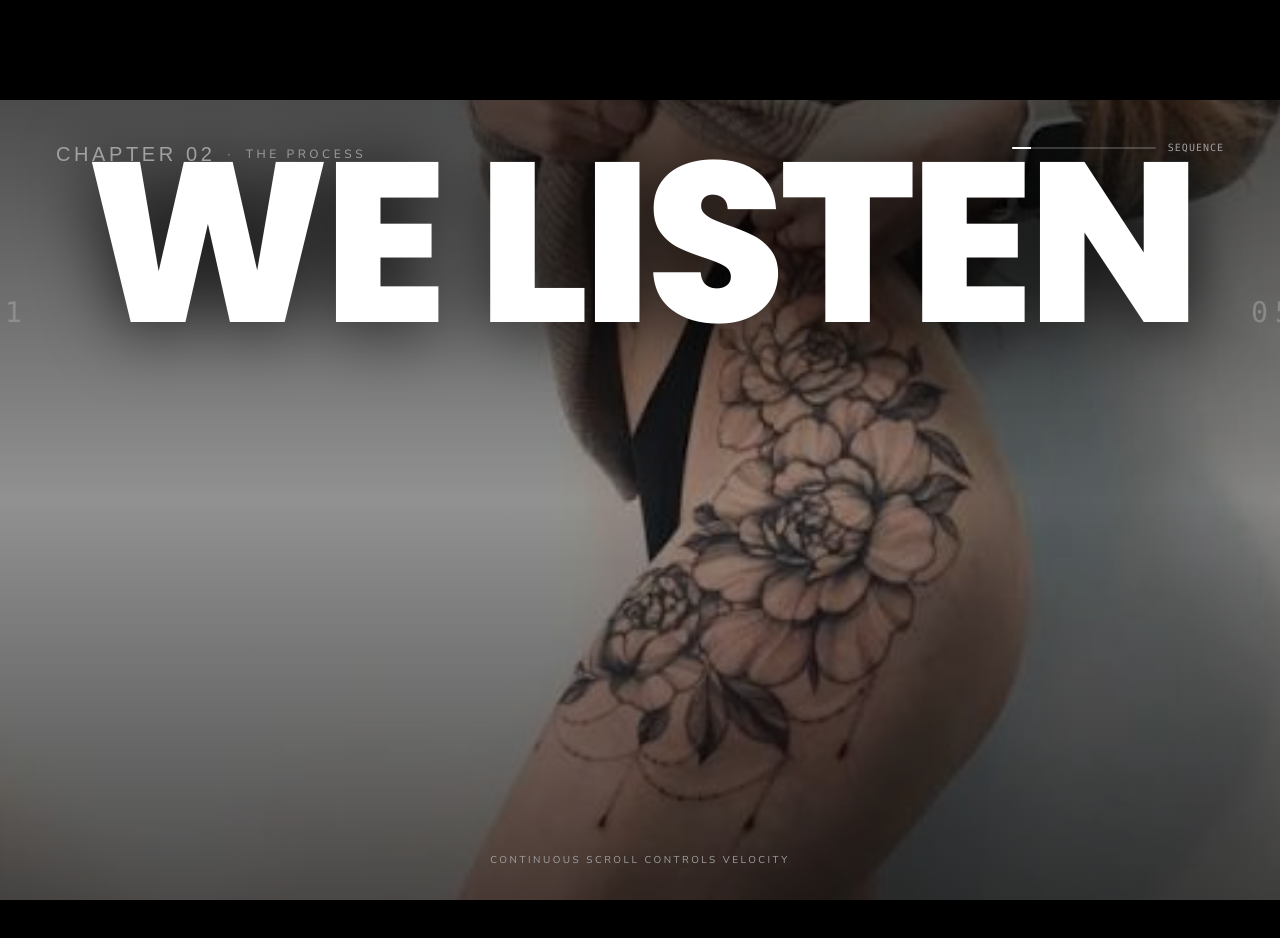
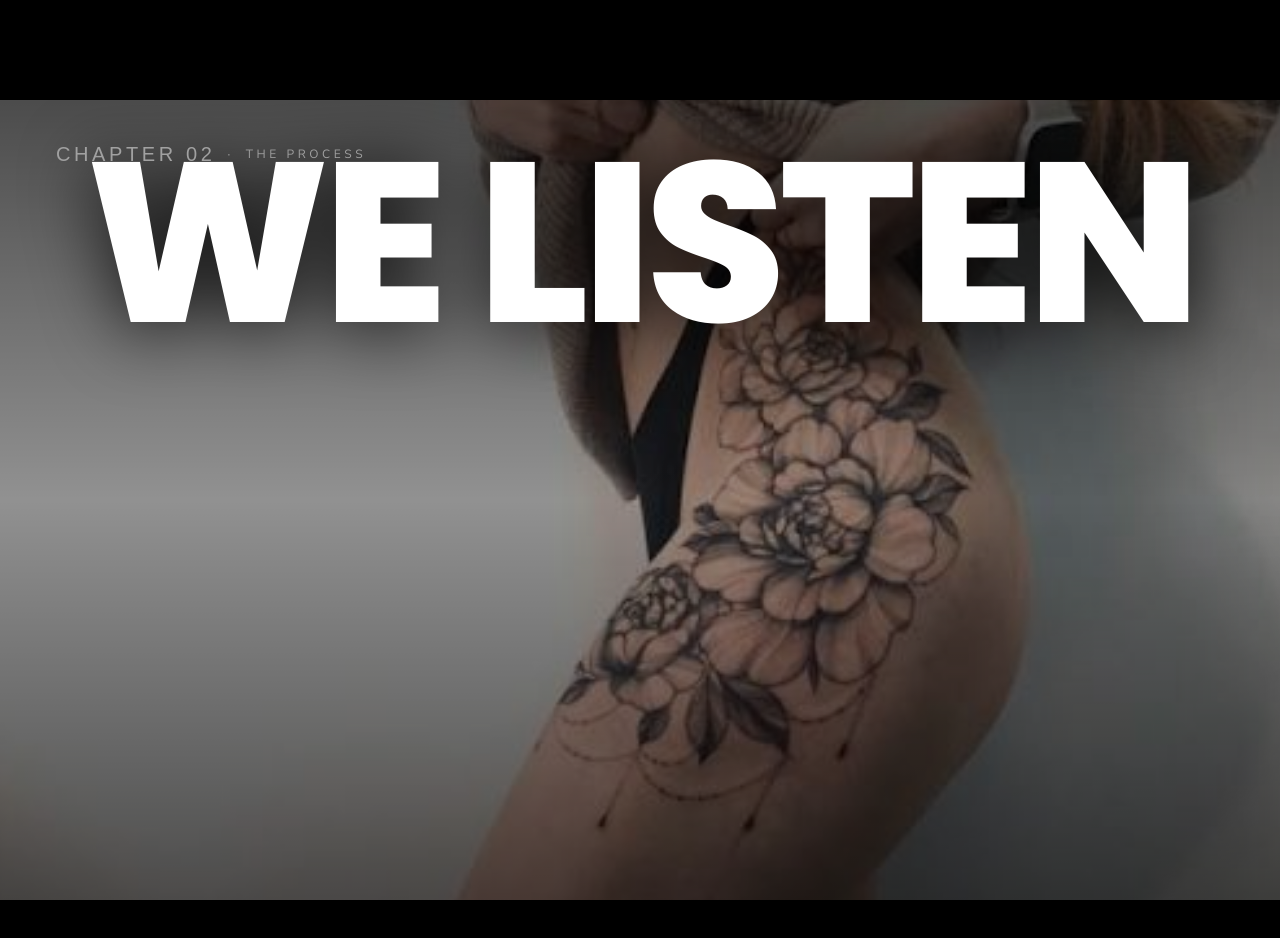
Before and after one commit to Ginuuuuu/RAZZOUK, a Next.js app: page / in a window 1280 px wide. Shown: the part 1660-2598 px from the top of the page. Built offline with nearby package versions, Linux system fonts and the light colour scheme; a web font is replaced by a local one.

Commit message:
feat: add scroll-triggered Hero02Process component with animated typography stack

```diff
--- a/src/components/hero/Hero02Process.tsx
+++ b/src/components/hero/Hero02Process.tsx
@@ -101,12 +101,7 @@ function StackedWordRow({
       }}
       className="absolute left-0 right-0 w-full flex items-center justify-center pointer-events-none select-none px-4"
     >
-      <div className="flex items-baseline justify-center gap-3 sm:gap-6 w-full max-w-6xl mx-auto">
-        {/* Subtle stage numeral tag */}
-        <span className="font-mono text-[9px] sm:text-xs text-neutral-400 tracking-[0.25em] opacity-60 hidden md:inline-block">
-          {stepNum}
-        </span>
-
+      <div className="flex items-baseline justify-center w-full max-w-6xl mx-auto">
         {/* The Word */}
         <h2
           className={`font-heading font-black tracking-[-0.03em] uppercase leading-none whitespace-nowrap text-4xl sm:text-5xl md:text-6xl lg:text-7xl xl:text-8xl transition-colors duration-300 ${
@@ -117,11 +112,6 @@ function StackedWordRow({
         >
           {word}
         </h2>
-
-        {/* Balance tag */}
-        <span className="font-mono text-[9px] sm:text-xs text-neutral-400 tracking-[0.25em] opacity-60 hidden md:inline-block">
-          {isWine ? "END" : "05"}
-        </span>
       </div>
     </motion.div>
   );
@@ -138,8 +128,7 @@ export function Hero02Process() {
   // Background image stays visible and subtly scales
   const bgScale = useTransform(scrollYProgress, [0, 1], [1.05, 1.0]);
 
-  // Overall section progress bar indicator
-  const progressWidth = useTransform(scrollYProgress, [0, 1], ["0%", "100%"]);
+
 
   return (
     <section
@@ -176,18 +165,7 @@ export function Hero02Process() {
           <span>THE PROCESS</span>
         </div>
 
-        {/* Layer 3: Progress Tracker Bar (Top Right) */}
-        <div className="absolute top-8 sm:top-10 right-6 sm:right-10 md:right-14 z-30 flex items-center gap-3 pointer-events-none">
-          <div className="w-24 sm:w-36 h-[2px] bg-white/20 overflow-hidden rounded-full">
-            <motion.div
-              style={{ width: progressWidth }}
-              className="h-full bg-white"
-            />
-          </div>
-          <span className="text-[10px] font-mono tracking-widest text-neutral-400">
-            SEQUENCE
-          </span>
-        </div>
+
 
         {/* Layer 2: The Continuous Typographic Stack (All 5 Words) */}
         <div className="relative z-20 w-full h-full max-w-7xl mx-auto pointer-events-none">
@@ -200,10 +178,6 @@ export function Hero02Process() {
           ))}
         </div>
 
-        {/* Layer 3: Bottom subtle guidance */}
-        <div className="absolute bottom-6 sm:bottom-8 z-30 text-center w-full text-neutral-400 text-[9px] sm:text-[10px] tracking-[0.25em] uppercase pointer-events-none">
-          Continuous scroll controls velocity
-        </div>
       </div>
     </section>
   );
```
